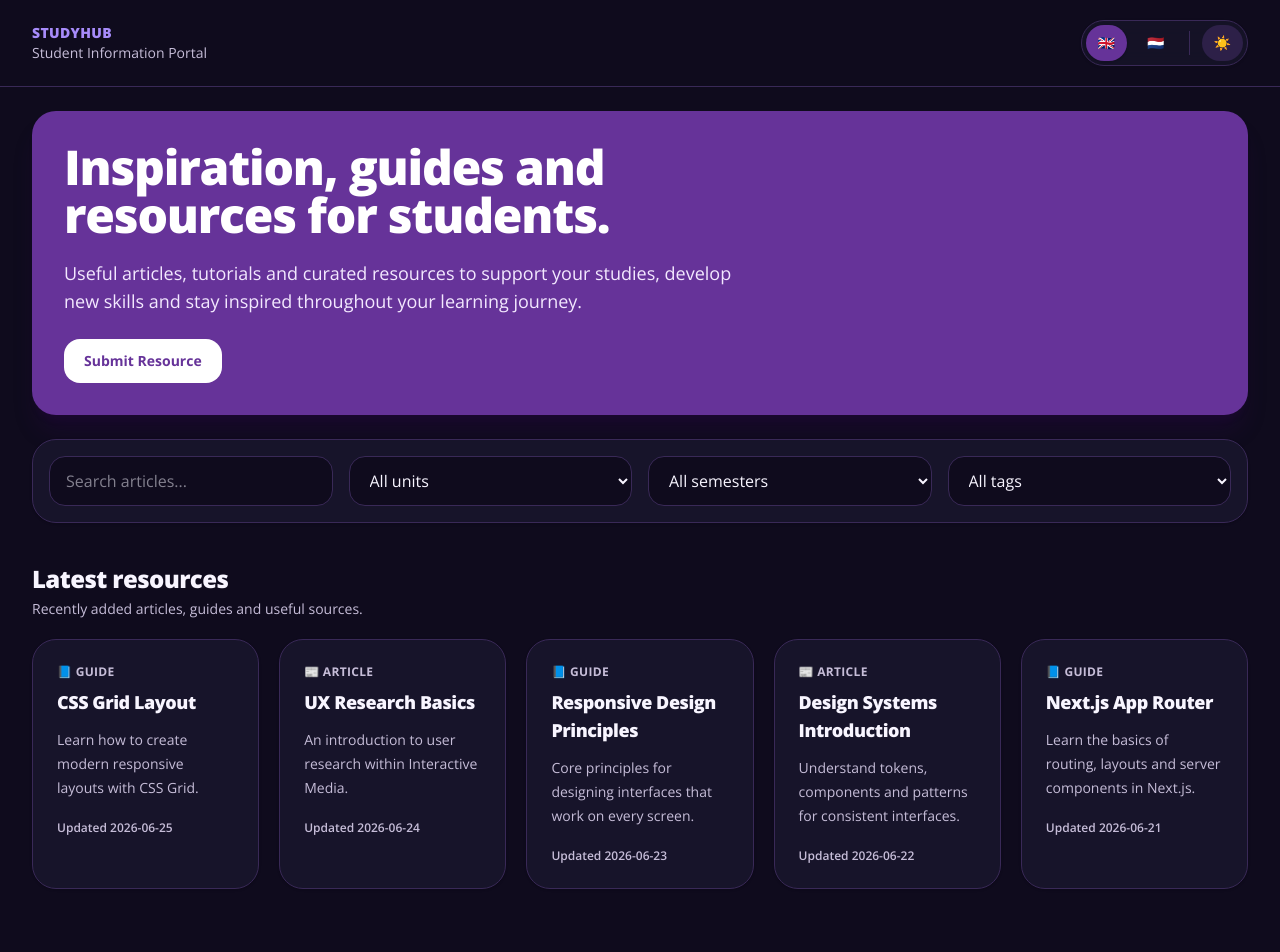
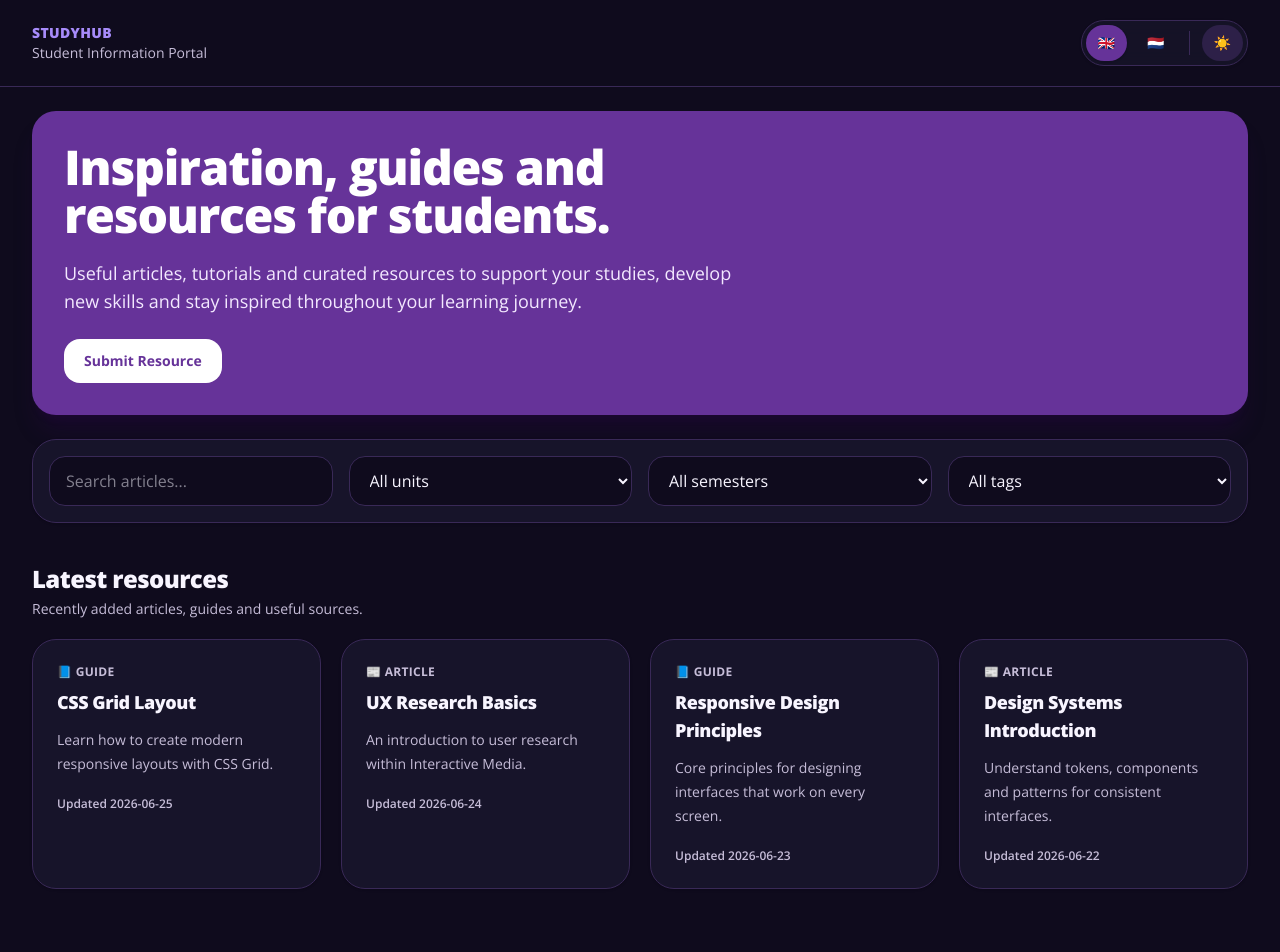
Before and after one commit to docentDavid/studyhub, a Next.js app: page / in a window 1280 px wide. Shown: the top 952 px of the page. Built offline with nearby package versions, Linux system fonts and the light colour scheme.

Commit message:
Update home-page-client.tsx

```diff
--- a/components/home-page-client.tsx
+++ b/components/home-page-client.tsx
@@ -97,7 +97,7 @@ export function HomePageClient({ articles }: HomePageClientProps) {
       (a, b) =>
         new Date(b.updatedAt).getTime() - new Date(a.updatedAt).getTime(),
     )
-    .slice(0, 5);
+    .slice(0, 4);
 
   const units = useMemo(
     () =>
@@ -183,7 +183,7 @@ export function HomePageClient({ articles }: HomePageClientProps) {
             </p>
           </div>
 
-          <div className="flex snap-x gap-5 overflow-x-auto pb-4 md:grid md:grid-cols-2 md:overflow-visible lg:grid-cols-5">
+          <div className="flex snap-x gap-5 overflow-x-auto pb-4 md:grid md:grid-cols-2 md:overflow-visible lg:grid-cols-4">
             {latestArticles.map((article) => (
               <Link
                 key={article.id}
```
